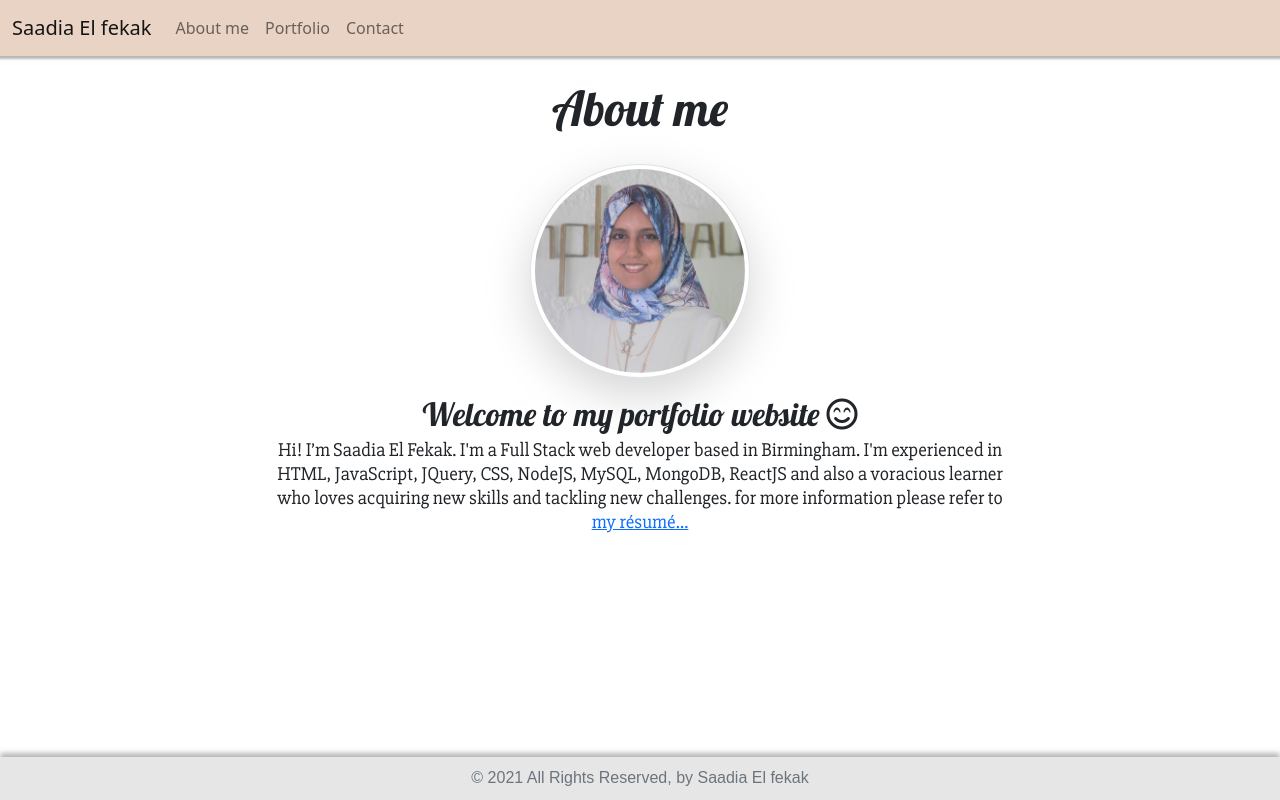
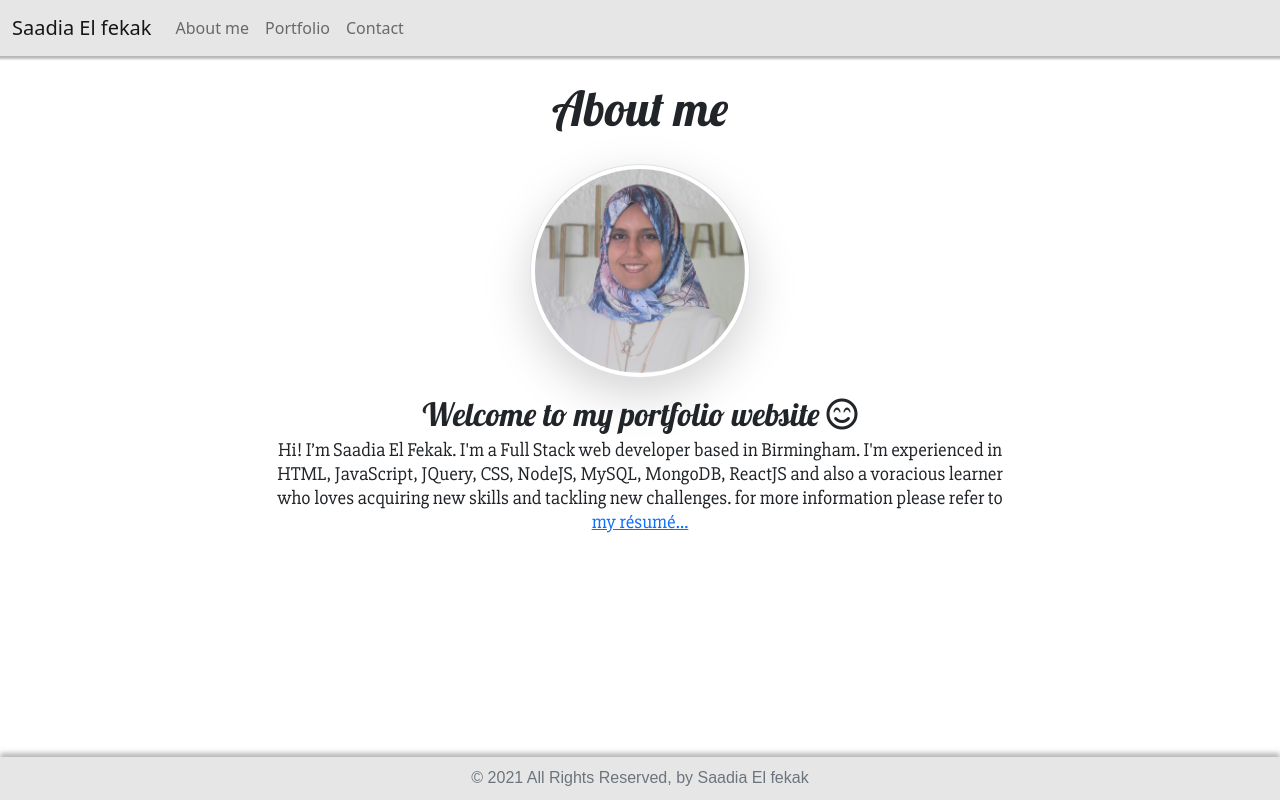
Before and after one commit to SaadiaELF/SEF_Portfolio, a React (Create React App) app: page /about in a window 1280 px wide. Built offline with nearby package versions, Linux system fonts and the light colour scheme; a web font is replaced by a local one.

Commit message:
Changing colors

```diff
--- a/src/components/Header/Header.css
+++ b/src/components/Header/Header.css
@@ -1,4 +1,4 @@
 #Navbar {
     box-shadow: 0px 0px 2px 3px rgba(161, 160, 160, 0.75);
-    background-color: rgb(233, 211, 196);
+    background-color: rgba(226, 226, 226, 0.849);
 }
--- a/src/components/Header/Header.js
+++ b/src/components/Header/Header.js
@@ -8,7 +8,6 @@ function Header() {
         <div>
             <Navbar
                 id="Navbar"
-                // color="rgb(212, 212, 212)"
                 expand="lg"
                 fixed="top"
                 light
```
